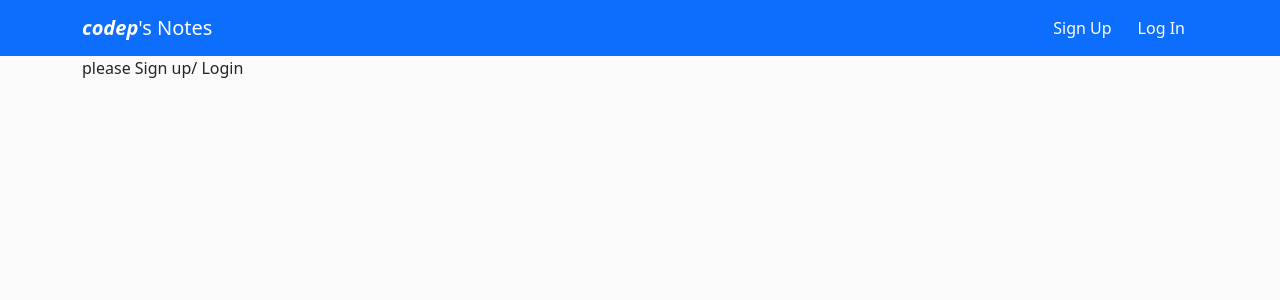
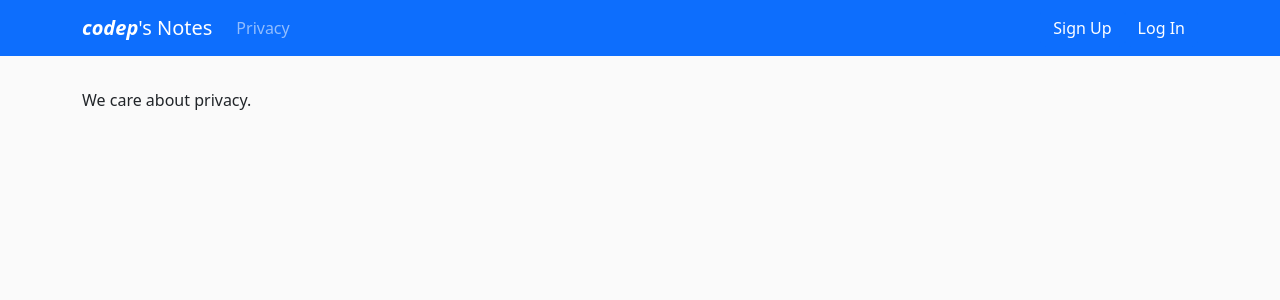
Before and after one commit to tekno-on-git/noteapp-mern, a React (Vite) app in the folder client/: page /privacy in a window 1280 px wide. Shown: the top 300 px of the page. Built offline with nearby package versions, Linux system fonts and the light colour scheme; no server answers.

Commit message:
add routing with react-router-dom

```diff
--- a/client/package.json
+++ b/client/package.json
@@ -15,7 +15,8 @@
     "react-bootstrap": "^2.9.1",
     "react-dom": "^18.2.0",
     "react-hook-form": "^7.48.2",
-    "react-icons": "^4.12.0"
+    "react-icons": "^4.12.0",
+    "react-router-dom": "^6.20.1"
   },
   "devDependencies": {
     "@types/react": "^18.2.15",
--- a/client/src/App.tsx
+++ b/client/src/App.tsx
@@ -1,7 +1,3 @@
-import { Container } from 'react-bootstrap';
-import styles from './styles/NotesPage.module.css';
-import NotePageLoggedInView from './components/NotePageLoggedInView';
-import NotePageLoggedOutView from './components/NotePageLoggedOutView';
 import SignUpModal from './components/SignUpModal';
 import LoginModal from './components/LoginModal';
 import NavBar from './components/NavBar';
@@ -9,6 +5,13 @@
 import { User } from './models/user';
 
 import * as NotesApi from './network/notes_api';
+import { BrowserRouter, Route, Routes } from 'react-router-dom';
+import { Container } from 'react-bootstrap';
+import NotesPage from './pages/NotesPage';
+import PrivacyPage from './pages/PrivacyPage';
+import NotFoundPage from './pages/NotFoundPage';
+
+import styles from './styles/App.module.css';
 
 function App() {
   const [loggedUser, setLoggedUser] = useState<User | null>(null);
@@ -30,6 +33,7 @@
   }, []);
 
   return (
+    <BrowserRouter>
       <div>
         <NavBar
           loggedUser={loggedUser}
@@ -37,8 +41,15 @@
           onSignUpClicked={() => setShowSignUpModal(true)}
           onLogoutSuccess={() => setLoggedUser(null)}
         />
-      <Container className={styles.NotesPage}>
-        <>{loggedUser ? <NotePageLoggedInView /> : <NotePageLoggedOutView />}</>
+
+        <Container className={styles.pageContainer}>
+          <Routes>
+            <Route path="/" element={<NotesPage loggedUser={loggedUser} />} />
+            <Route path="/privacy" element={<PrivacyPage />} />
+            <Route path="/*" element={<NotFoundPage />} />
+          </Routes>
+        </Container>
+
         {showSignUpModal && (
           <SignUpModal
             onDismiss={() => setShowSignUpModal(false)}
@@ -57,8 +68,8 @@
             }}
           />
         )}
-      </Container>
       </div>
+    </BrowserRouter>
   );
 }
 
--- a/client/src/components/NavBar.tsx
+++ b/client/src/components/NavBar.tsx
@@ -2,6 +2,7 @@
 import { User } from '../models/user';
 import NavBarLogged from './NavBarLogged';
 import NavBarLogOut from './NavBarLogOut';
+import { Link } from 'react-router-dom';
 
 interface NavBarProps {
   loggedUser: User | null;
@@ -19,7 +20,7 @@
   return (
     <Navbar bg="primary" variant="dark" expand="sm" sticky="top">
       <Container>
-        <Navbar.Brand>
+        <Navbar.Brand as={Link} to="/">
           <b>
             <i>codep</i>
           </b>
@@ -27,6 +28,11 @@
         </Navbar.Brand>
         <Navbar.Toggle aria-controls="main-navbar" />
         <Navbar.Collapse id="main-navbar">
+          <Nav>
+            <Nav.Link as={Link} to="/privacy">
+              Privacy
+            </Nav.Link>
+          </Nav>
           <Nav className="ms-auto">
             {loggedUser ? (
               <NavBarLogged
--- /dev/null
+++ b/client/src/pages/NotFoundPage.tsx
@@ -0,0 +1,5 @@
+const NotFoundPage = () => {
+  return <div>Page not found!</div>;
+};
+
+export default NotFoundPage;
--- /dev/null
+++ b/client/src/pages/NotesPage.tsx
@@ -0,0 +1,19 @@
+import { Container } from 'react-bootstrap';
+import NotePageLoggedInView from '../components/NotePageLoggedInView';
+import NotePageLoggedOutView from '../components/NotePageLoggedOutView';
+import styles from '../styles/NotesPage.module.css';
+import { User } from '../models/user';
+
+interface NotesPageProps {
+  loggedUser: User | null;
+}
+
+const NotesPage = ({ loggedUser }: NotesPageProps) => {
+  return (
+    <Container className={styles.NotesPage}>
+      <>{loggedUser ? <NotePageLoggedInView /> : <NotePageLoggedOutView />}</>
+    </Container>
+  );
+};
+
+export default NotesPage;
--- /dev/null
+++ b/client/src/pages/PrivacyPage.tsx
@@ -0,0 +1,9 @@
+const PrivacyPage = () => {
+  return (
+    <div>
+      <p>We care about privacy.</p>
+    </div>
+  );
+};
+
+export default PrivacyPage;
--- /dev/null
+++ b/client/src/styles/App.module.css
@@ -0,0 +1,3 @@
+.pageContainer {
+  padding: 32px 0;
+}
```
Also changed, not shown: 1 other file (tests, documents, lock files or other folders). Lines whose indentation alone changed are shown as unchanged.
